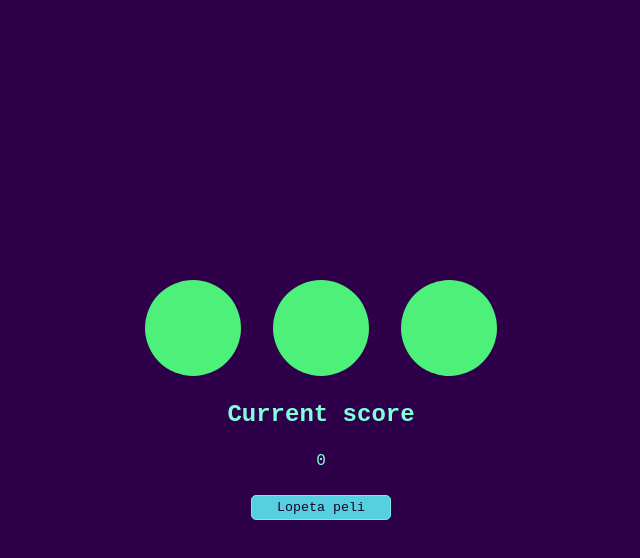
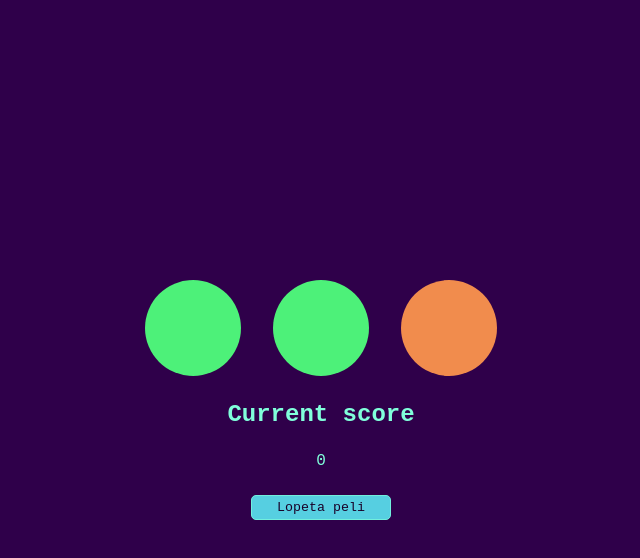
Before and after one commit to JerryUusis/speedgame_react, a React (Vite) app: page / in a window 1280 px wide. Both pictures are taken after a click on the button "Helppo". Shown: the top 558 px of the page, without its empty margins (319-959 px from the left). Built offline with nearby package versions, Linux system fonts and the light colour scheme; a web font is replaced by a local one.

Commit message:
Add conditional rendering for .active class and add initial style

```diff
--- a/src/index.css
+++ b/src/index.css
@@ -21,6 +21,9 @@
   /* Font families */
   --heading-font: "Russo One", sans-serif;
   --paragraph-font: "Fragment Mono", monospace;
+
+  /* Transition */
+  --transition: all 150ms ease-in-out;
 }
 
 body {
@@ -82,7 +85,7 @@ button {
   border: var(--lighter) 1px solid;
   background-color: var(--sky-blue);
   color: var(--darkest);
-  transition: all 250ms
+  transition: var(--transition)
 }
 
 button:hover {
@@ -106,6 +109,13 @@ button:hover {
     padding: 3rem;
     border-radius: 50%;
     margin: 0 1rem;
+    transition: var(--transition)
+}
+
+.circle.active {
+  background-color: #f18c4d;
+  transition: var(--transition)
+
 }
 
 table,
--- a/src/ui_components/Circle.jsx
+++ b/src/ui_components/Circle.jsx
@@ -1,6 +1,6 @@
-const Circle = ({circleClick, id}) => {
+const Circle = ({circleClick, id, current}) => {
     return (
-        <div className="circle" onClick={() => circleClick(id)}>
+        <div className={`circle ${current ? 'active' : ""}`} onClick={() => circleClick(id)}>
             <p></p>
         </div>
     )
```
